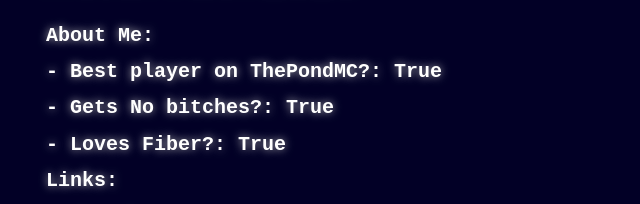
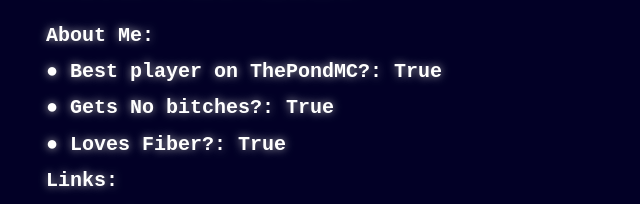
Before and after one commit to Alvarran/ice-portal, a plain HTML site: page index.html in a window 1280 px wide. Shown: the part 350-554 px from the top of the page, 396-1036 px from the left. Drawn offline with Linux system fonts and the light colour scheme.

Commit message:
changed "-"

```diff
--- a/index.html
+++ b/index.html
@@ -26,9 +26,9 @@
   <div id="center">
     <h1 style="text-shadow: 0 0 0.40em #bababa;">Alvarran#2320</h1>
     <h1 style="font-size: 20px; text-shadow: 0 0 0.40em #bababa;">About Me:</h1>
-    <h1 style="font-size: 20px; text-shadow: 0 0 0.40em #bababa;">- Best player on ThePondMC?: True</h1>
-    <h1 style="font-size: 20px; text-shadow: 0 0 0.40em #bababa;">- Gets No bitches?: True</h1>
-    <h1 style="font-size: 20px; text-shadow: 0 0 0.40em #bababa;">- Loves Fiber?: True</h1>
+    <h1 style="font-size: 20px; text-shadow: 0 0 0.40em #bababa;">● Best player on ThePondMC?: True</h1>
+    <h1 style="font-size: 20px; text-shadow: 0 0 0.40em #bababa;">● Gets No bitches?: True</h1>
+    <h1 style="font-size: 20px; text-shadow: 0 0 0.40em #bababa;">● Loves Fiber?: True</h1>
     <h1 style="font-size: 20px; text-shadow: 0 0 0.40em #bababa;">Links:</h1>
     <a class="dark" id="1" href="https://discord.gg/82W2tSsKJX" target="_blank" style="font-size: 20px;">☆ Ice | Lounge</a>
     <br>
```
